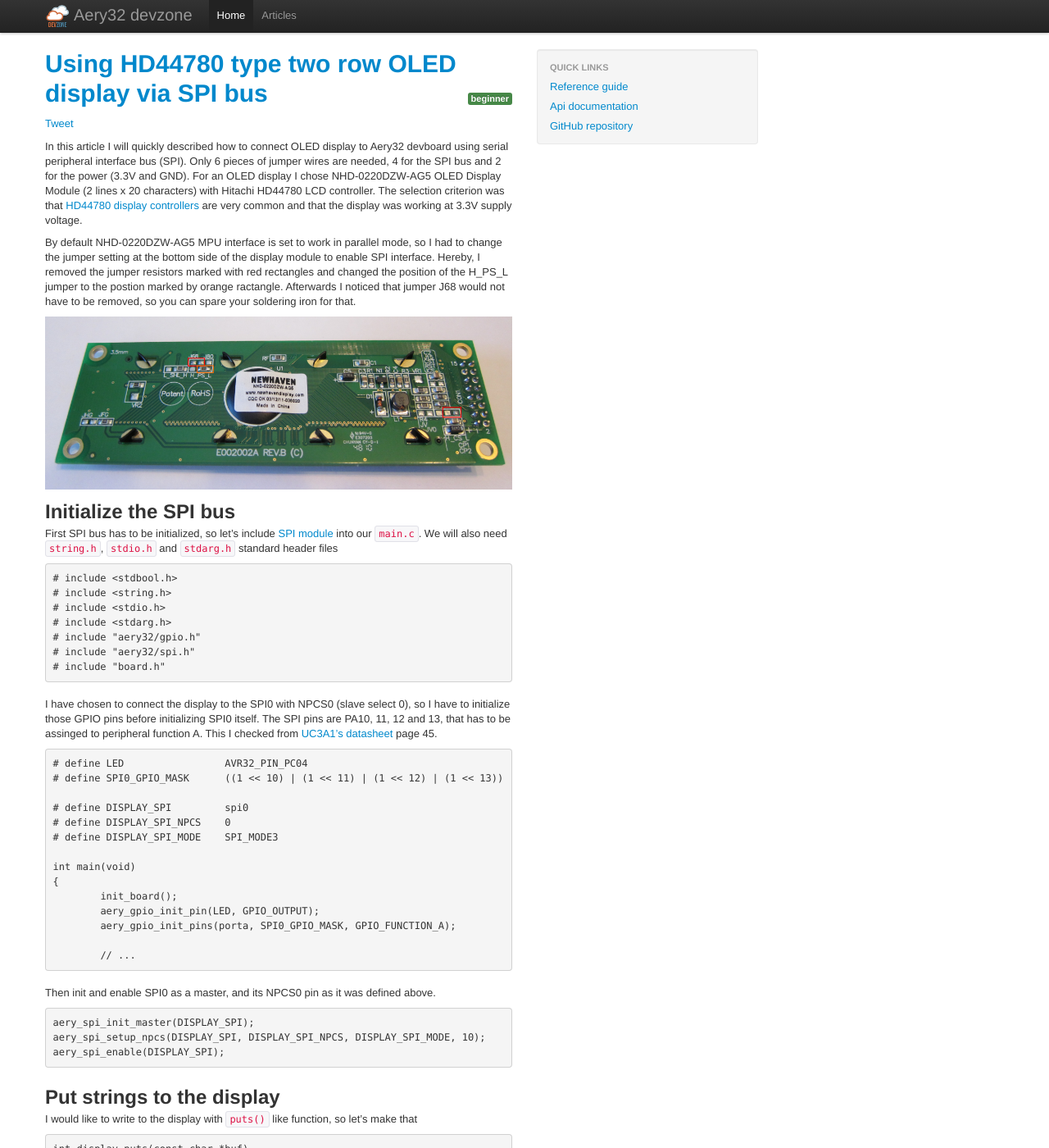
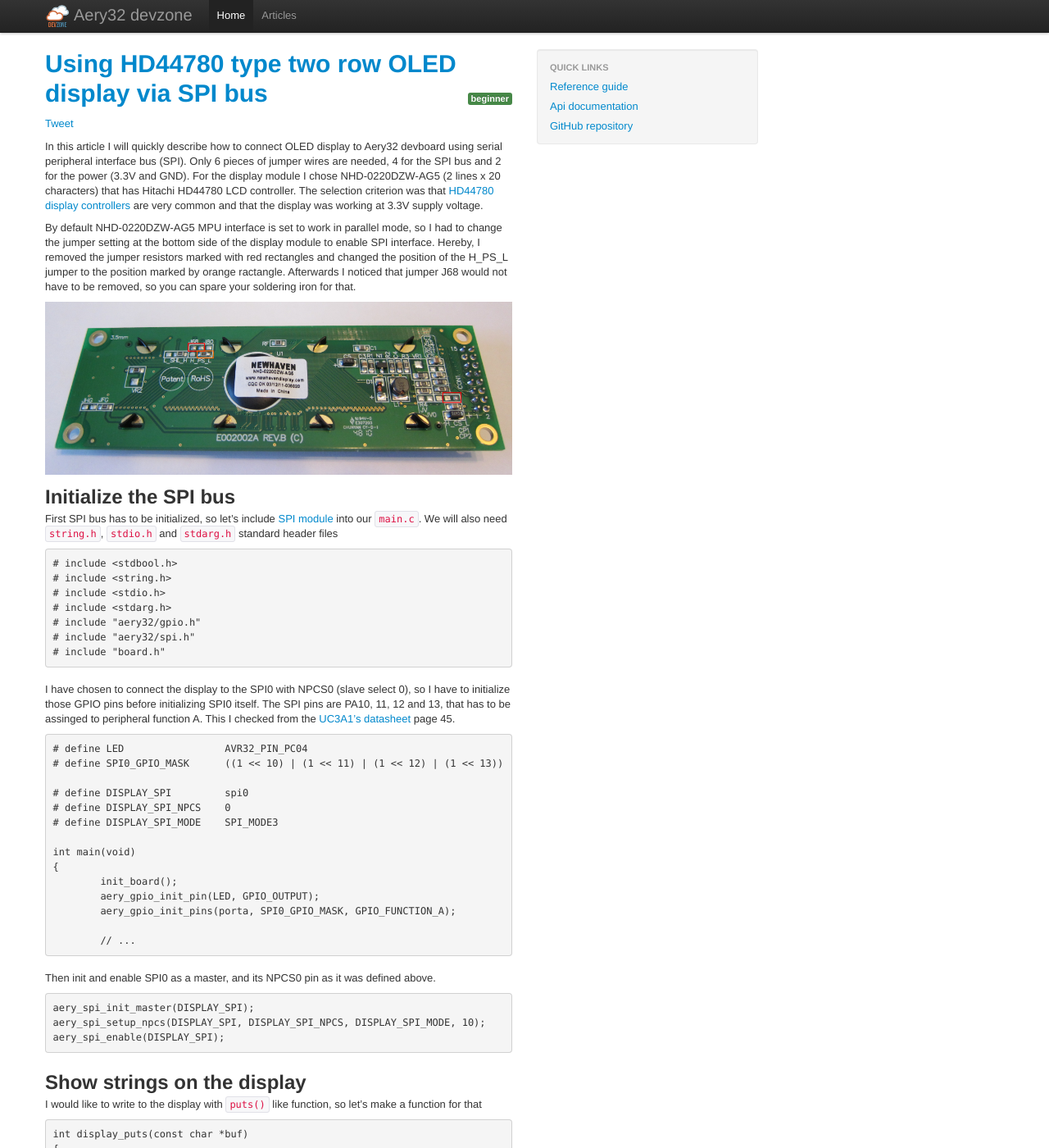
Before and after one commit to aery32/aery32.github.com, a Jekyll site: the page built from _posts/2012-05-27-using-hd44780-type-two-row-oled-display-via-spi-bus.md, in a window 1280 px wide and 1400 px high. Shown: the whole window at 82% size. Built offline with Jekyll 4.4.1, drawn with Linux system fonts in a browser that asks for light colours; nearby versions of some CDN libraries; Markdown is read by kramdown in place of the engine named in the settings; comment, search, counter and statistics services are not loaded; some of the changed text lies outside the part shown.

Commit message:
Fix typos

```diff
--- a/_posts/2012-05-27-using-hd44780-type-two-row-oled-display-via-spi-bus.md
+++ b/_posts/2012-05-27-using-hd44780-type-two-row-oled-display-via-spi-bus.md
@@ -19,9 +19,9 @@ tweet-text: "Using HD44780 type two row OLED display with #Aery32 Software Frame
 summary: "In this article it's quickly described how to connect OLED display to Aery32 devboard using serial peripheral interface bus (SPI). Only 6 pieces of jumper wires are needed, 4 for the SPI bus and 2 for the power (3.3V and GND)"
 ---
 
-In this article I will quickly described how to connect OLED display to Aery32 devboard using serial peripheral interface bus (SPI). Only 6 pieces of jumper wires are needed, 4 for the SPI bus and 2 for the power (3.3V and GND). For an OLED display I chose NHD‐0220DZW‐AG5 OLED Display Module (2 lines x 20 characters) with Hitachi HD44780 LCD controller. The selection criterion was that [HD44780 display controllers](http://en.wikipedia.org/wiki/Hitachi_HD44780_LCD_controller) are very common and that the display was working at 3.3V supply voltage.
+In this article I will quickly describe how to connect OLED display to Aery32 devboard using serial peripheral interface bus (SPI). Only 6 pieces of jumper wires are needed, 4 for the SPI bus and 2 for the power (3.3V and GND). For the display module I chose NHD‐0220DZW‐AG5 (2 lines x 20 characters) that has Hitachi HD44780 LCD controller. The selection criterion was that [HD44780 display controllers](http://en.wikipedia.org/wiki/Hitachi_HD44780_LCD_controller) are very common and that the display was working at 3.3V supply voltage.
 
-By default NHD‐0220DZW‐AG5 MPU interface is set to work in parallel mode, so I had to change the jumper setting at the bottom side of the display module to enable SPI interface. Hereby, I removed the jumper resistors marked with red rectangles and changed the position of the H_PS_L jumper to the postion marked by orange ractangle. Afterwards I noticed that jumper J68 would not have to be removed, so you can spare your soldering iron for that.
+By default NHD‐0220DZW‐AG5 MPU interface is set to work in parallel mode, so I had to change the jumper setting at the bottom side of the display module to enable SPI interface. Hereby, I removed the jumper resistors marked with red rectangles and changed the position of the H_PS_L jumper to the position marked by orange ractangle. Afterwards I noticed that jumper J68 would not have to be removed, so you can spare your soldering iron for that.
 
 ![NHD‐0220DZW‐AG5 jumper selection for SPI](/images/nhd-0220dzw-bottom-serial-selection.png "NHD‐0220DZW‐AG5 jumper selection for SPI")
 
@@ -40,7 +40,7 @@ First SPI bus has to be initialized, so let's include [SPI module](http://aery32
 #include "board.h"
 </pre>
 
- I have chosen to connect the display to the SPI0 with NPCS0 (slave select 0), so I have to initialize those GPIO pins before initializing SPI0 itself. The SPI pins are PA10, 11, 12 and 13, that has to be assinged to peripheral function A. This I checked from [UC3A1's datasheet](http://www.atmel.com/Images/doc32058.pdf) page 45.
+I have chosen to connect the display to the SPI0 with NPCS0 (slave select 0), so I have to initialize those GPIO pins before initializing SPI0 itself. The SPI pins are PA10, 11, 12 and 13, that has to be assinged to peripheral function A. This I checked from the [UC3A1's datasheet](http://www.atmel.com/Images/doc32058.pdf) page 45.
 
 <pre class="prettyprint lang-c">
 #define LED                 AVR32_PIN_PC04
@@ -67,10 +67,10 @@ aery_spi_setup_npcs(DISPLAY_SPI, DISPLAY_SPI_NPCS, DISPLAY_SPI_MODE, 10);
 aery_spi_enable(DISPLAY_SPI);
 </pre>
 
-Put strings to the display
---------------------------
+Show strings on the display
+---------------------------
 
-I would like to write to the display with `puts()` like function, so let's make that
+I would like to write to the display with `puts()` like function, so let's make a function for that
 
 <pre class="prettyprint lang-c">
 int display_puts(const char *buf)
@@ -84,7 +84,7 @@ int display_puts(const char *buf)
 }
 </pre>
 
-That was easy, but it needs `display_putc()` function that we do not have yet. So how do we write characters to the display? Yes, by writing bytes to the SPI bus
+That was easy, but it needs `display_putc()` function that we do not have yet. How do we write characters to the display? Yes, by writing bytes to the SPI bus that is connected to the display.
 
 <pre class="prettyprint lang-c">
 void display_putc(char c)
```
Also changed, not shown: other parts of _posts/2012-05-27-using-hd44780-type-two-row-oled-display-via-spi-bus.md (+1 -1 lines).
